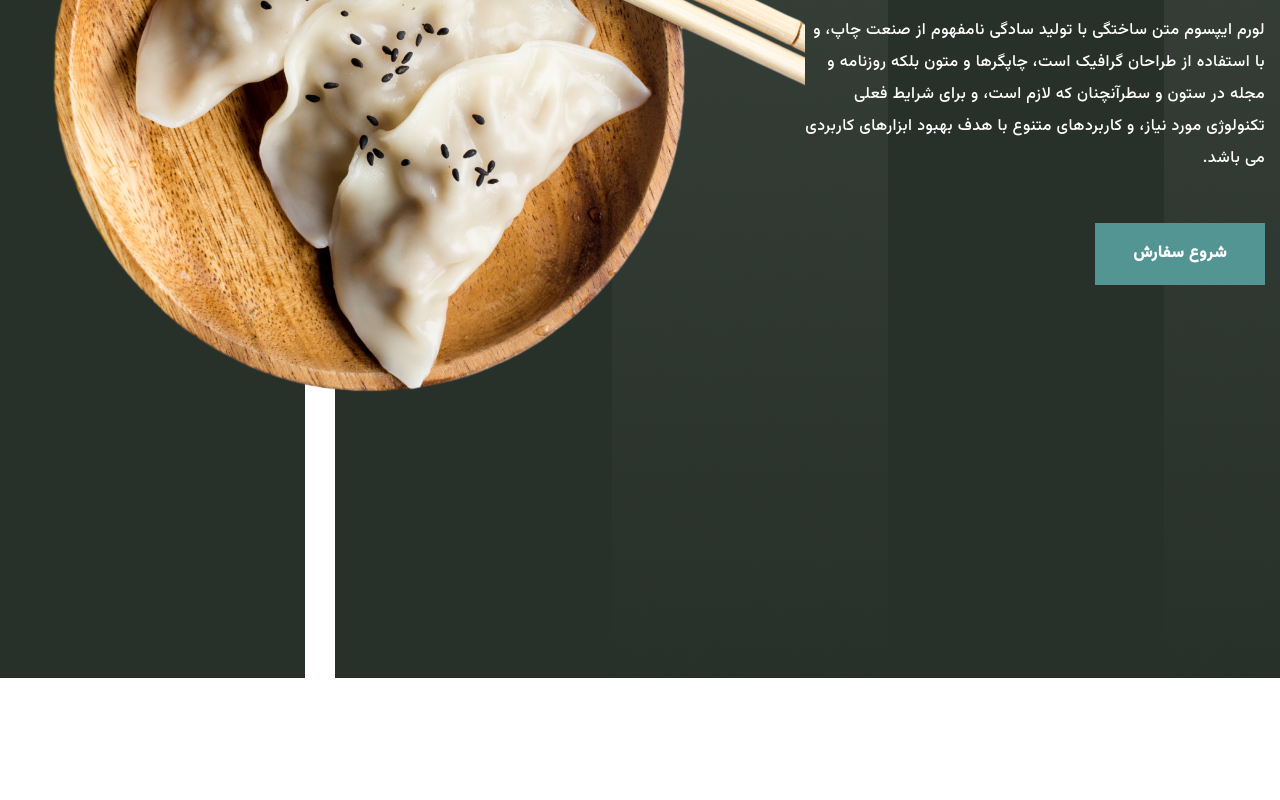
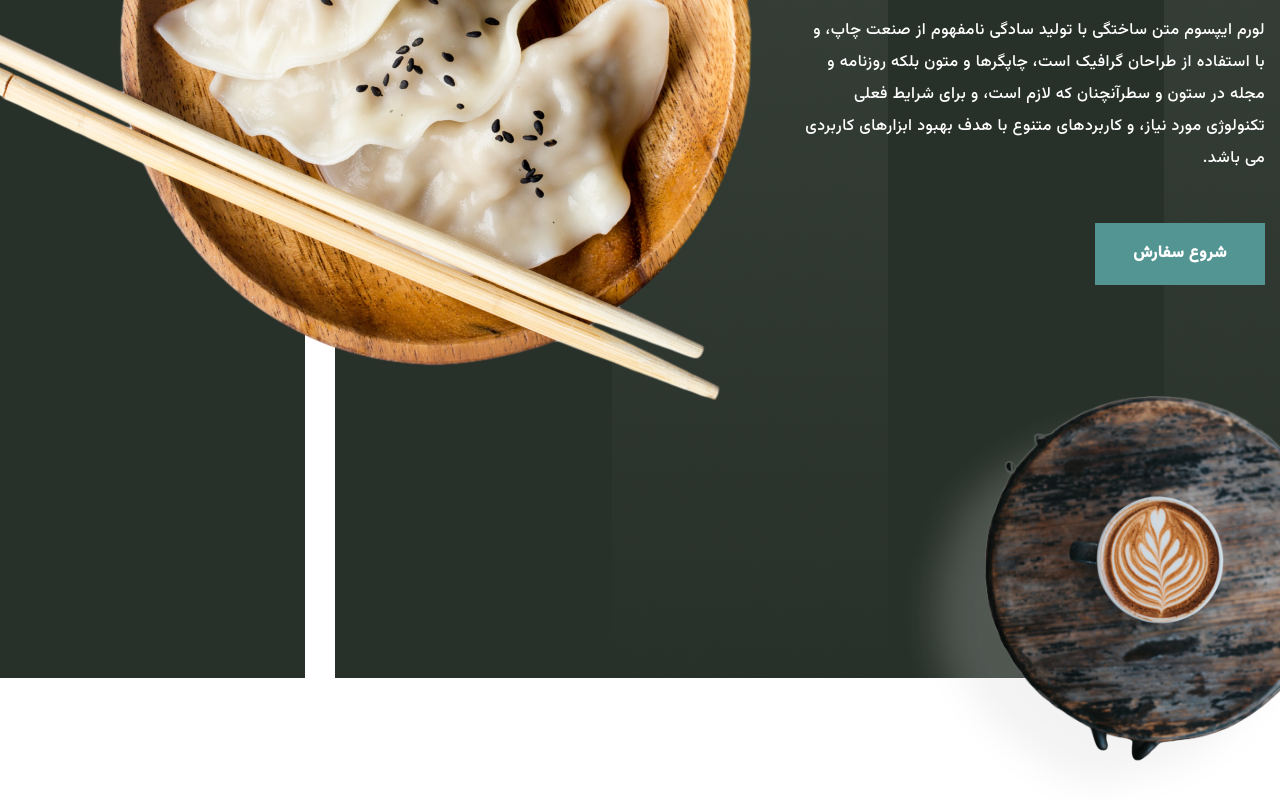
Before and after one commit to Hossein1371za/Restaurant-nextjs14-shadcn, a Next.js app: page / in a window 1280 px wide. Shown: the part 420-1220 px from the top of the page. Built offline with nearby package versions, Linux system fonts and the light colour scheme.

Commit message:
animation header

```diff
--- a/app/layout.jsx
+++ b/app/layout.jsx
@@ -10,7 +10,7 @@ export const metadata = {
 
 export default function RootLayout({ children }) {
   return (
-    <html lang="en">
+    <html lang="fa">
       <body className={inter.className}>{children}</body>
     </html>
   );
--- a/components/Hero.jsx
+++ b/components/Hero.jsx
@@ -1,42 +1,63 @@
 "use client";
 import Image from "next/image";
-import { motio } from "framer-motion";
+import { motion } from "framer-motion";
 import { fadeIn } from "../variants";
 import { Button } from "./ui/button";
 
 const Hero = () => {
   return (
     <section
-      className="bg-hero1 lg:bg-hero bg-no-repeat  bgrota relative  xl:bg-cover xl:h-[1098px] py-40 pb-32 xl:py-0"
+      className="bg-hero1 xl:bg-hero bg-no-repeat relative xl:bg-cover xl:h-[1098px] py-40 pb-32 xl:py-0"
       id="home"
     >
-      <div className="container mx-auto">
+      <div className="container max-w-[1280px] mx-auto">
         {/* text and image */}
         <div className="flex items-center xl:h-[960px]">
-            {/* text */}
+          {/* text */}
           <div className="w-full xl:max-w-[460px] text-center xl:text-right">
-            <h1 className="text-white mb-7">
+            <motion.h1
+              variants={fadeIn("down", 0.2)}
+              initial="hidden"
+              whileInView={"show"}
+              viewport={{ onse: false, amount: 0.4 }}
+              className="text-white mb-7"
+            >
               رستوران های زنجیره ای <br />
               نکست جی اس
-            </h1>
-            <p className="text-white font-semibold mb-7">
+            </motion.h1>
+            <motion.p
+              variants={fadeIn("down", 0.4)}
+              initial="hidden"
+              whileInView={"show"}
+              viewport={{ onse: false, amount: 0.4 }}
+              className="text-white font-semibold mb-7"
+            >
               توسط : <span className="text-orange">حسین زحمتکشان</span>
-            </p>
-            <p className="text-white mb-12 max-w-lg mx-auto xl:max-w-none xl:mx-0">
+            </motion.p>
+            <motion.p
+              variants={fadeIn("down", 0.6)}
+              initial="hidden"
+              whileInView={"show"}
+              viewport={{ onse: false, amount: 0.4 }}
+              className="text-white mb-12 max-w-lg mx-auto xl:max-w-none xl:mx-0"
+            >
               لورم ایپسوم متن ساختگی با تولید سادگی نامفهوم از صنعت چاپ، و با
               استفاده از طراحان گرافیک است، چاپگرها و متون بلکه روزنامه و مجله
               در ستون و سطرآنچنان که لازم است، و برای شرایط فعلی تکنولوژی مورد
               نیاز، و کاربردهای متنوع با هدف بهبود ابزارهای کاربردی می باشد.
-            </p>
+            </motion.p>
             <div>
-                <Button>شروع سفارش</Button>
+              <Button>شروع سفارش</Button>
             </div>
           </div>
           {/* image */}
-          <div>
-            <Image src="/hero/plate.png" width={756} height={682} alt="."/>
+          <div className="hidden xl:flex xl:absolute xl:top-[200] xl:left-0">
+            <Image src="/hero/plate.png" width={756} height={682} alt="." />
           </div>
         </div>
+      </div>
+      <div className="hidden xl:flex xl:relative xl:-top-36">
+        <Image src="/hero/coffee.png" width={386} height={404} alt="." />
       </div>
     </section>
   );
--- a/tailwind.config.js
+++ b/tailwind.config.js
@@ -7,7 +7,6 @@ module.exports = {
     './app/**/*.{js,jsx}',
     './src/**/*.{js,jsx}',
   ],
-  prefix: "",
   theme: {
     container: {
       center: true,
```
Also changed, not shown: public/hero/coffee.png, public/hero/plate.png.
